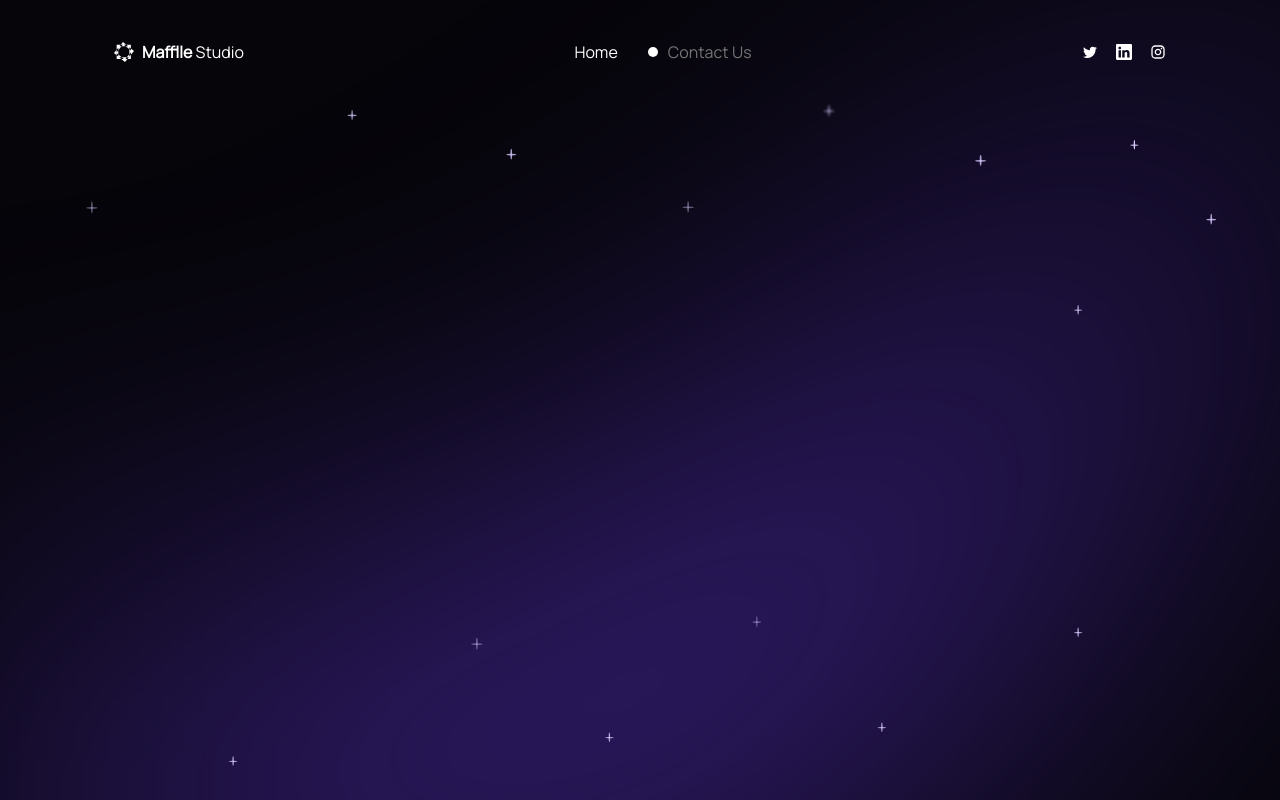
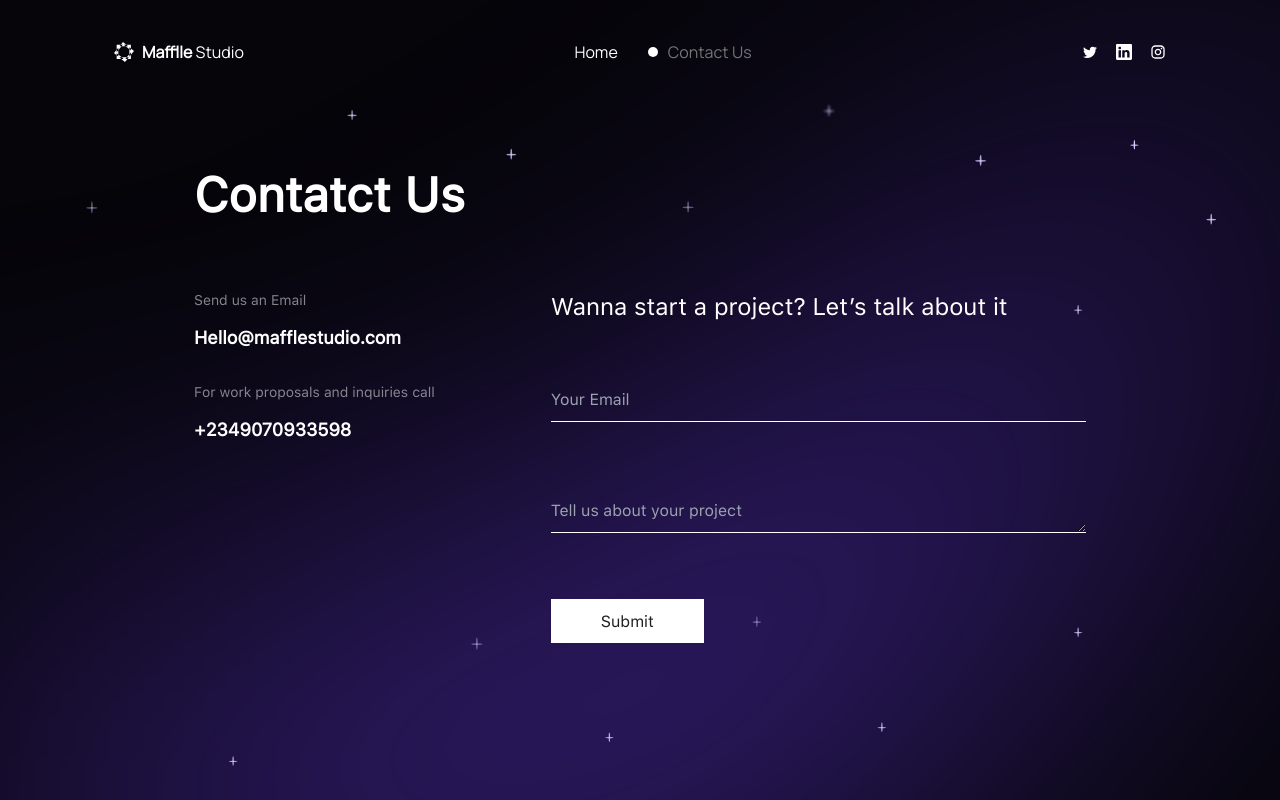
Before and after one commit to Mafflle/Mafflle-Website, a SvelteKit app: page /contact in a window 1280 px wide. Built offline with nearby package versions, Linux system fonts and the light colour scheme.

Commit message:
fixed contact page

```diff
--- a/src/routes/contact/+page.svelte
+++ b/src/routes/contact/+page.svelte
@@ -9,10 +9,25 @@
 	<ContactVector />
 
 	<div
-		class="h-screen xl:w-screen hero text-white flex items-center px-[3.125rem] xl:px-[12.125rem] z-[10]"
+		class="h-screen xl:w-screen hero text-white px-[3.125rem] xl:px-[12.125rem] z-[10] relative flex flex-col justify-center gap-[3.75rem]"
 	>
+		<div class="contact-header text-[3rem] font-semibold">Contatct Us</div>
+
+		<div class="flex justify-center h-fit">
+			<div class="w-[40%] contact-info flex flex-col gap-[1.875rem]">
+				<div class="email flex flex-col gap-[0.875rem]">
+					<div class="text-[0.875rem] opacity-50">Send us an Email</div>
+					<div class="text-[1.125rem] font-semibold">
+						<a href="mailto:Hello@mafflestudio.com">Hello@mafflestudio.com</a>
+					</div>
+				</div>
+				<div class="phone flex flex-col gap-[0.875rem]">
+					<div class="text-[0.875rem] opacity-50">For work proposals and inquiries call</div>
+					<tel class="text-[1.125rem] font-semibold">+2349070933598</tel>
+				</div>
+			</div>
 			<div class="form flex flex-col items-center xl:gap-[3.438rem] gap-[2rem] w-[60%]">
-			<div class="form-header w-full text-[2.5rem] font-semibold leading-[140%]">
+				<div class="form-header w-full text-[1.5rem] leading-[140%]">
 					Wanna start a project? Let’s talk about it
 				</div>
 				<div class="form-elements w-full flex flex-col xl:gap-[4.125rem] gap-[2rem]">
@@ -39,3 +54,4 @@
 			</div>
 		</div>
 	</div>
+</div>
```
Lines whose indentation alone changed are shown as unchanged.
